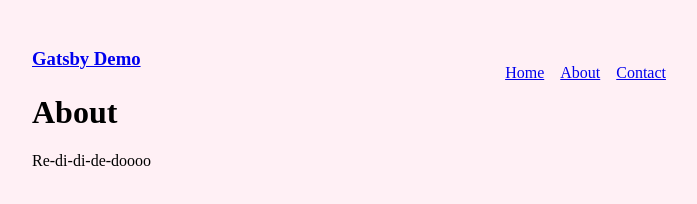
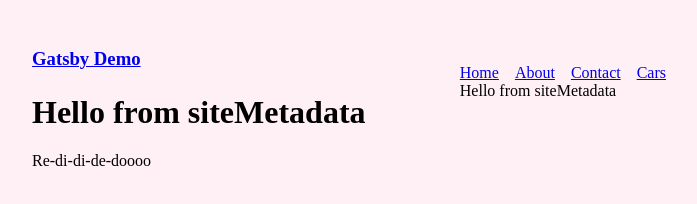
Before and after one commit to DannyAllegrezza/gatsby-by-doing, a Gatsby site: page /about in a window 1280 px wide. Shown: the whole page, without its empty margins (283-980 px from the left). Built offline with nearby package versions, Linux system fonts and the light colour scheme; Gatsby itself is replaced by a stand-in of ours.

Commit message:
demo: defining and querying siteMetadata

```diff
--- a/gatsby-config.js
+++ b/gatsby-config.js
@@ -1,4 +1,7 @@
 // The gatsby-config.js is another special file that Gatsby will automatically recognize. This is where you add plugins and other site configuration.
 module.exports = {
     plugins: [`gatsby-plugin-typography`],
+    siteMetadata: {
+        title: 'Hello from siteMetadata'
+    }
 }
--- a/src/components/layout.js
+++ b/src/components/layout.js
@@ -1,5 +1,5 @@
 import React from "react"
-import { Link } from "gatsby"
+import { StaticQuery, graphql, Link } from "gatsby"
 
 const ListLink = props => (
   <li style={{ display: `inline-block`, marginRight: `1rem` }}>
@@ -8,6 +8,18 @@ const ListLink = props => (
 )
 
 export default ({ children }) => (
+  <StaticQuery
+    query={graphql`
+      query {
+        site {
+          siteMetadata {
+            title
+          }
+        }
+      }
+      `
+    }
+    render={data => (
       <div style={{ margin: `3rem auto`, maxWidth: 650, padding: `0 1rem` }}>
         <header style={{ marginBottom: `1.5rem` }}>
           <Link to="/" style={{ textShadow: `none`, backgroundImage: `none` }}>
@@ -17,8 +29,12 @@ export default ({ children }) => (
             <ListLink to="/">Home</ListLink>
             <ListLink to="/about/">About</ListLink>
             <ListLink to="/contact/">Contact</ListLink>
+            <ListLink to="/cars/">Cars</ListLink>
+            <li>{data.site.siteMetadata.title}</li>
           </ul>
         </header>
         {children}
       </div>
+    )}
+  />
 )
--- a/src/pages/about.js
+++ b/src/pages/about.js
@@ -1,12 +1,23 @@
 import React from 'react';
 import Header from '../components/header';
 import Layout from '../components/layout';
+import { graphql } from 'gatsby';
 
-export default () => (
+export default ({ data }) => (
     <Layout>
         <div>
-            <Header headerText="About" />
+            <Header headerText={data.site.siteMetadata.title} />
             <p>Re-di-di-de-doooo</p>
         </div>
     </Layout>
 )
+
+export const query = graphql`
+    query {
+        site {
+            siteMetadata {
+                title
+            }
+        }
+    }
+`
```
Lines whose indentation alone changed are shown as unchanged.
